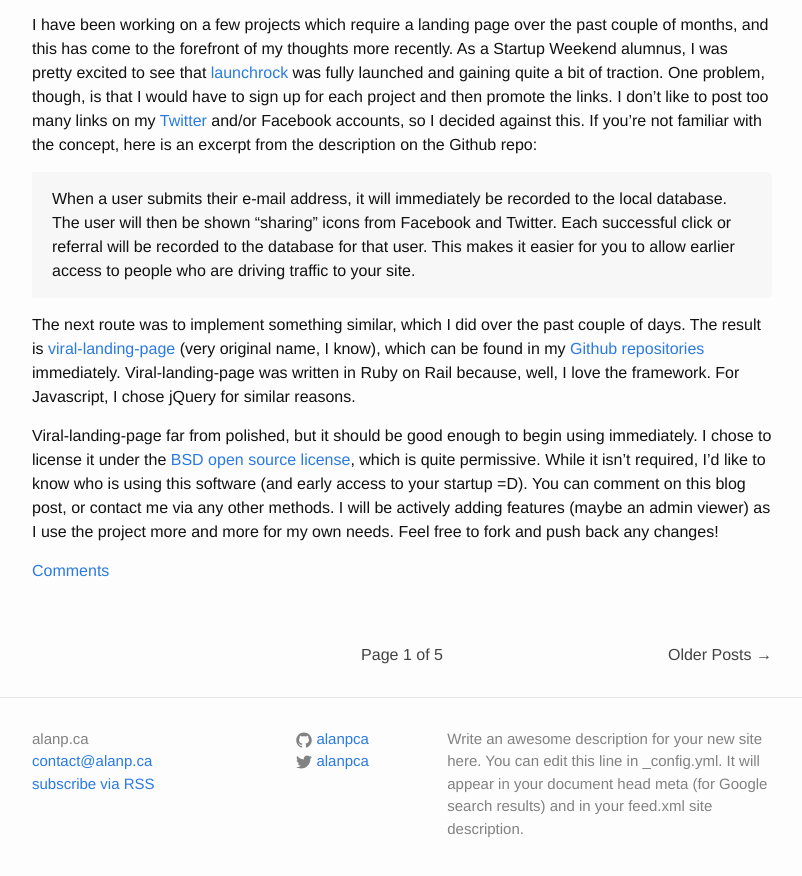
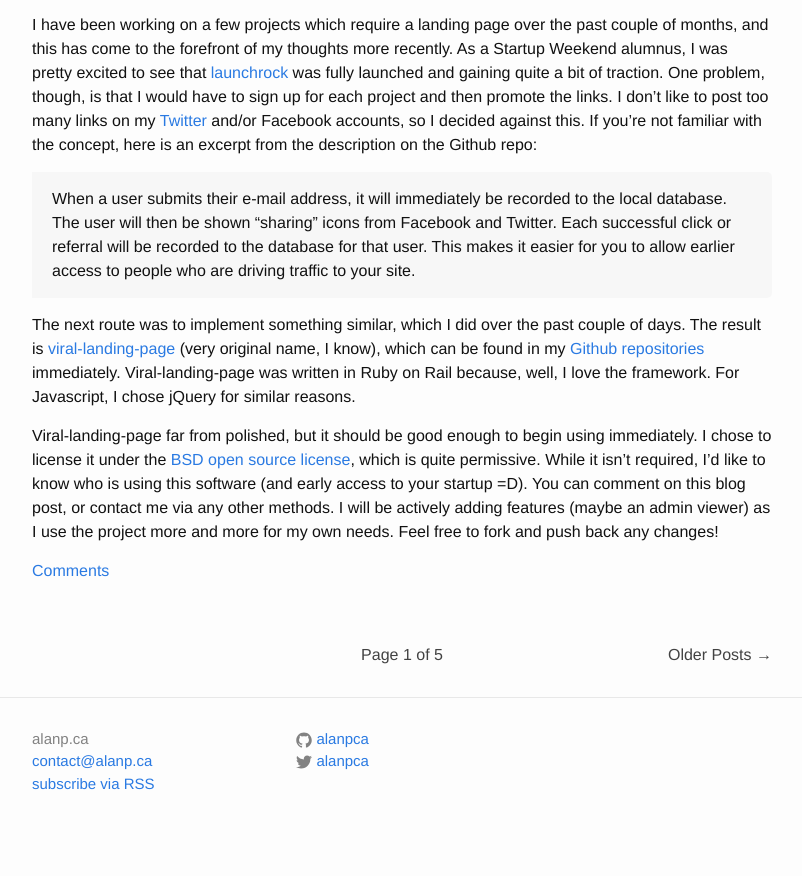
Before and after one commit to alanpca/blog, a Jekyll site: the page built from index.html, in a window 1280 px wide and 900 px high, scrolled down 861 px. Shown: the top 876 px of the window, without its empty margins (238-1040 px from the left). Built offline with Jekyll 4.4.1, drawn with Linux system fonts in a browser that asks for light colours; the list of posts is cut into pages by our own code; comment, search, counter and statistics services are not loaded; after the commit the page ends 1716 px from its top, so only the background shows below that.

Commit message:
Blank out description

```diff
--- a/_config.yml
+++ b/_config.yml
@@ -2,10 +2,7 @@
 title: alanp.ca
 tagline: thoughts on software development & startups
 email: contact@alanp.ca
-description: > # this means to ignore newlines until "baseurl:"
-  Write an awesome description for your new site here. You can edit this
-  line in _config.yml. It will appear in your document head meta (for
-  Google search results) and in your feed.xml site description.
+description:
 baseurl: "/blog" # the subpath of your site, e.g. /blog/
 url: "http://alanp.ca" # the base hostname & protocol for your site
 twitter_username: alanpca
```
